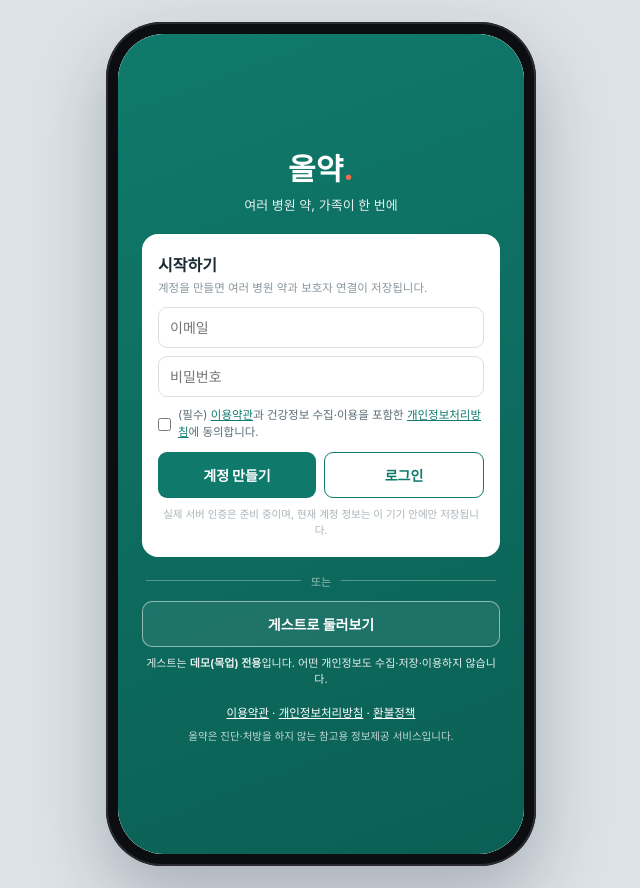
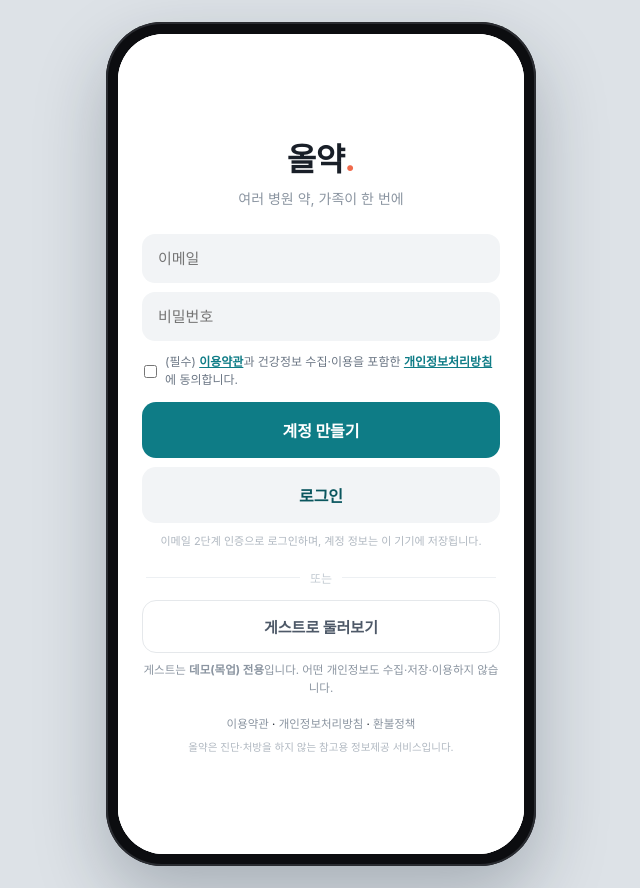
Before and after one commit to dayeon603-pixel/olyak, a plain HTML site: page index.html in a window 1280 px wide. Shown: the whole page, without its empty margins (319-959 px from the left). Drawn offline with Linux system fonts and the light colour scheme.

Commit message:
로그인·2FA 화면 화이트(토스)로 통일: 그레이 필드·틸 프라이머리·고스트 게스트, 다크텍스트 — 앱 전체 톤 일관

```diff
--- a/index.html
+++ b/index.html
@@ -179,32 +179,26 @@
  <div class="screen">
   <div class="island"></div>
 
-  <div id="loginOverlay" style="position:absolute;inset:0;z-index:60;background:linear-gradient(160deg,#0f7a6b,#0b5f54);color:#fff;display:flex;flex-direction:column;justify-content:center;padding:30px 24px;overflow-y:auto">
-    <div style="text-align:center;margin-bottom:20px">
-      <div style="font-size:30px;font-weight:800">올약<span style="color:#F06A4C">.</span></div>
-      <div style="font-size:13px;opacity:.9;margin-top:6px">여러 병원 약, 가족이 한 번에</div>
+  <div id="loginOverlay" style="position:absolute;inset:0;z-index:60;background:#fff;color:#191F28;display:flex;flex-direction:column;justify-content:center;padding:32px 24px;overflow-y:auto">
+    <div style="text-align:center;margin-bottom:26px">
+      <div style="font-size:32px;font-weight:800;letter-spacing:-.6px">올약<span style="color:#F06A4C">.</span></div>
+      <div style="font-size:14px;color:#8B95A1;margin-top:8px">여러 병원 약, 가족이 한 번에</div>
     </div>
-    <div style="background:#fff;color:#1a2a33;border-radius:16px;padding:18px 16px">
-      <div style="font-weight:800;margin-bottom:3px">시작하기</div>
-      <div style="font-size:11.5px;color:#8a969c;margin-bottom:12px">계정을 만들면 여러 병원 약과 보호자 연결이 저장됩니다.</div>
-      <input id="loginId" type="email" placeholder="이메일" style="width:100%;box-sizing:border-box;padding:11px;border:1px solid #d8e0e4;border-radius:9px;margin-bottom:8px;font-size:14px">
-      <input id="loginPw" type="password" placeholder="비밀번호" style="width:100%;box-sizing:border-box;padding:11px;border:1px solid #d8e0e4;border-radius:9px;margin-bottom:10px;font-size:14px">
-      <label style="display:flex;gap:7px;font-size:11.5px;color:#5b6b73;margin:0 0 12px;line-height:1.45"><input type="checkbox" id="loginAgree" style="margin-top:2px"><span>(필수) <a href="#" onclick="openLegal('terms');return false" style="color:#0f7a6b">이용약관</a>과 건강정보 수집·이용을 포함한 <a href="#" onclick="openLegal('privacy');return false" style="color:#0f7a6b">개인정보처리방침</a>에 동의합니다.</span></label>
-      <div style="display:flex;gap:8px">
-        <button onclick="signup()" style="flex:1;padding:12px;border:0;border-radius:9px;background:#0f7a6b;color:#fff;font-weight:800;font-size:14px;cursor:pointer">계정 만들기</button>
-        <button onclick="login()" style="flex:1;padding:12px;border:1px solid #0f7a6b;border-radius:9px;background:#fff;color:#0f7a6b;font-weight:800;font-size:14px;cursor:pointer">로그인</button>
-      </div>
-      <div style="font-size:10.5px;color:#aab3b8;text-align:center;margin-top:9px;line-height:1.5">실제 서버 인증은 준비 중이며, 현재 계정 정보는 이 기기 안에만 저장됩니다.</div>
+    <input id="loginId" type="email" placeholder="이메일" style="width:100%;box-sizing:border-box;padding:15px 16px;border:none;border-radius:13px;margin-bottom:9px;font-size:15px;background:#F2F4F6;color:#191F28">
+    <input id="loginPw" type="password" placeholder="비밀번호" style="width:100%;box-sizing:border-box;padding:15px 16px;border:none;border-radius:13px;margin-bottom:12px;font-size:15px;background:#F2F4F6;color:#191F28">
+    <label style="display:flex;gap:8px;font-size:12px;color:#6B7684;margin:0 2px 14px;line-height:1.45"><input type="checkbox" id="loginAgree" style="margin-top:2px"><span>(필수) <a href="#" onclick="openLegal('terms');return false" style="color:#0E7C86;font-weight:600">이용약관</a>과 건강정보 수집·이용을 포함한 <a href="#" onclick="openLegal('privacy');return false" style="color:#0E7C86;font-weight:600">개인정보처리방침</a>에 동의합니다.</span></label>
+    <button onclick="signup()" style="width:100%;padding:16px;border:0;border-radius:14px;background:#0E7C86;color:#fff;font-weight:800;font-size:16px;cursor:pointer;margin-bottom:9px">계정 만들기</button>
+    <button onclick="login()" style="width:100%;padding:16px;border:0;border-radius:14px;background:#F2F4F6;color:#0A565E;font-weight:800;font-size:16px;cursor:pointer">로그인</button>
+    <div style="font-size:11px;color:#B0B8C1;text-align:center;margin-top:10px;line-height:1.5">이메일 2단계 인증으로 로그인하며, 계정 정보는 이 기기에 저장됩니다.</div>
+    <div style="display:flex;align-items:center;gap:10px;margin:20px 4px 14px;color:#C4CCD3;font-size:12px"><div style="flex:1;height:1px;background:#EDF0F3"></div>또는<div style="flex:1;height:1px;background:#EDF0F3"></div></div>
+    <button onclick="guestEnter()" style="width:100%;padding:15px;border:1px solid #E5E8EB;border-radius:14px;background:#fff;color:#4E5968;font-weight:700;font-size:15px;cursor:pointer">게스트로 둘러보기</button>
+    <div style="text-align:center;margin-top:9px;font-size:11.5px;color:#8B95A1;line-height:1.5">게스트는 <b>데모(목업) 전용</b>입니다. 어떤 개인정보도 수집·저장·이용하지 않습니다.</div>
+    <div style="text-align:center;margin-top:18px;font-size:11.5px">
+      <a href="#" onclick="openLegal('terms');return false" style="color:#8B95A1;text-decoration:none">이용약관</a> ·
+      <a href="#" onclick="openLegal('privacy');return false" style="color:#8B95A1;text-decoration:none">개인정보처리방침</a> ·
+      <a href="#" onclick="openLegal('refund');return false" style="color:#8B95A1;text-decoration:none">환불정책</a>
     </div>
-    <div style="display:flex;align-items:center;gap:10px;margin:16px 4px 12px;color:rgba(255,255,255,.6);font-size:11px"><div style="flex:1;height:1px;background:rgba(255,255,255,.3)"></div>또는<div style="flex:1;height:1px;background:rgba(255,255,255,.3)"></div></div>
-    <button onclick="guestEnter()" style="width:100%;padding:12px;border:1px solid rgba(255,255,255,.5);border-radius:10px;background:rgba(255,255,255,.08);color:#fff;font-weight:700;font-size:14px;cursor:pointer">게스트로 둘러보기</button>
-    <div style="text-align:center;margin-top:8px;font-size:11px;opacity:.9;line-height:1.5">게스트는 <b>데모(목업) 전용</b>입니다. 어떤 개인정보도 수집·저장·이용하지 않습니다.</div>
-    <div style="text-align:center;margin-top:16px;font-size:11.5px">
-      <a href="#" onclick="openLegal('terms');return false" style="color:#fff;text-decoration:underline">이용약관</a> ·
-      <a href="#" onclick="openLegal('privacy');return false" style="color:#fff;text-decoration:underline">개인정보처리방침</a> ·
-      <a href="#" onclick="openLegal('refund');return false" style="color:#fff;text-decoration:underline">환불정책</a>
-    </div>
-    <div style="text-align:center;margin-top:8px;font-size:10.5px;opacity:.75">올약은 진단·처방을 하지 않는 참고용 정보제공 서비스입니다.</div>
+    <div style="text-align:center;margin-top:8px;font-size:10.5px;color:#B0B8C1">올약은 진단·처방을 하지 않는 참고용 정보제공 서비스입니다.</div>
   </div>
 
   <div id="legalModal" style="position:absolute;inset:0;z-index:70;background:#fff;color:#1a2a33;display:none;flex-direction:column">
@@ -215,18 +209,16 @@
     <div id="legalBody" style="flex:1;overflow-y:auto;padding:16px;font-size:12.5px;line-height:1.65;color:#33454d"></div>
   </div>
 
-  <div id="twofaOverlay" style="position:absolute;inset:0;z-index:62;background:linear-gradient(160deg,#0f7a6b,#0b5f54);color:#fff;display:none;flex-direction:column;justify-content:center;padding:30px 26px">
-    <div style="text-align:center;margin-bottom:18px">
-      <div style="color:#fff"><svg viewBox="0 0 24 24" width="38" height="38" fill="none" stroke="currentColor" stroke-width="1.6" stroke-linecap="round" stroke-linejoin="round"><rect x="5" y="11" width="14" height="9" rx="2"/><path d="M8 11V8a4 4 0 018 0v3"/></svg></div>
-      <div style="font-weight:800;font-size:18px;margin-top:6px">2단계 인증</div>
-      <div id="twofaSub" style="font-size:12.5px;opacity:.9;margin-top:6px;line-height:1.5">등록하신 연락처로 6자리 인증번호를 보냈습니다.</div>
+  <div id="twofaOverlay" style="position:absolute;inset:0;z-index:62;background:#fff;color:#191F28;display:none;flex-direction:column;justify-content:center;padding:32px 26px">
+    <div style="text-align:center;margin-bottom:22px">
+      <div style="width:56px;height:56px;border-radius:16px;background:#EAF4F3;color:#0E7C86;display:grid;place-items:center;margin:0 auto"><svg viewBox="0 0 24 24" width="30" height="30" fill="none" stroke="currentColor" stroke-width="1.7" stroke-linecap="round" stroke-linejoin="round"><rect x="5" y="11" width="14" height="9" rx="2"/><path d="M8 11V8a4 4 0 018 0v3"/></svg></div>
+      <div style="font-weight:800;font-size:20px;margin-top:14px">2단계 인증</div>
+      <div id="twofaSub" style="font-size:13px;color:#8B95A1;margin-top:6px;line-height:1.5">등록하신 이메일로 6자리 인증번호를 보냈습니다.</div>
     </div>
-    <div style="background:#fff;color:#1a2a33;border-radius:16px;padding:18px 16px">
-      <input id="twofaCode" inputmode="numeric" maxlength="6" placeholder="000000" style="width:100%;box-sizing:border-box;padding:12px;border:1px solid #d8e0e4;border-radius:9px;font-size:20px;letter-spacing:8px;text-align:center;margin-bottom:10px;font-family:ui-monospace,'SFMono-Regular',Menlo,monospace">
-      <button onclick="verifyTwofa()" style="width:100%;padding:12px;border:0;border-radius:9px;background:#0f7a6b;color:#fff;font-weight:800;font-size:14px;cursor:pointer">확인</button>
-      <div style="display:flex;justify-content:space-between;margin-top:10px;font-size:11.5px"><a href="#" onclick="resendTwofa();return false" style="color:#0f7a6b">인증번호 재전송</a><a href="#" onclick="cancelTwofa();return false" style="color:#8a969c">뒤로</a></div>
-      <div style="font-size:10.5px;color:#aab3b8;text-align:center;margin-top:10px;line-height:1.5">인증번호는 5분간 유효하며 한 번만 사용할 수 있습니다.</div>
-    </div>
+    <input id="twofaCode" inputmode="numeric" maxlength="6" placeholder="000000" style="width:100%;box-sizing:border-box;padding:15px;border:none;border-radius:13px;font-size:24px;letter-spacing:10px;text-align:center;margin-bottom:12px;font-family:ui-monospace,'SFMono-Regular',Menlo,monospace;background:#F2F4F6;color:#191F28">
+    <button onclick="verifyTwofa()" style="width:100%;padding:16px;border:0;border-radius:14px;background:#0E7C86;color:#fff;font-weight:800;font-size:16px;cursor:pointer">확인</button>
+    <div style="display:flex;justify-content:space-between;margin-top:14px;font-size:12.5px"><a href="#" onclick="resendTwofa();return false" style="color:#0E7C86;font-weight:600">인증번호 재전송</a><a href="#" onclick="cancelTwofa();return false" style="color:#8B95A1">뒤로</a></div>
+    <div style="font-size:11px;color:#B0B8C1;text-align:center;margin-top:14px;line-height:1.5">인증번호는 5분간 유효하며 한 번만 사용할 수 있습니다.</div>
   </div>
 
   <div id="onboardOverlay" style="position:absolute;inset:0;z-index:64;background:#fff;color:#1a2a33;display:none;flex-direction:column;padding:30px 26px">
```
